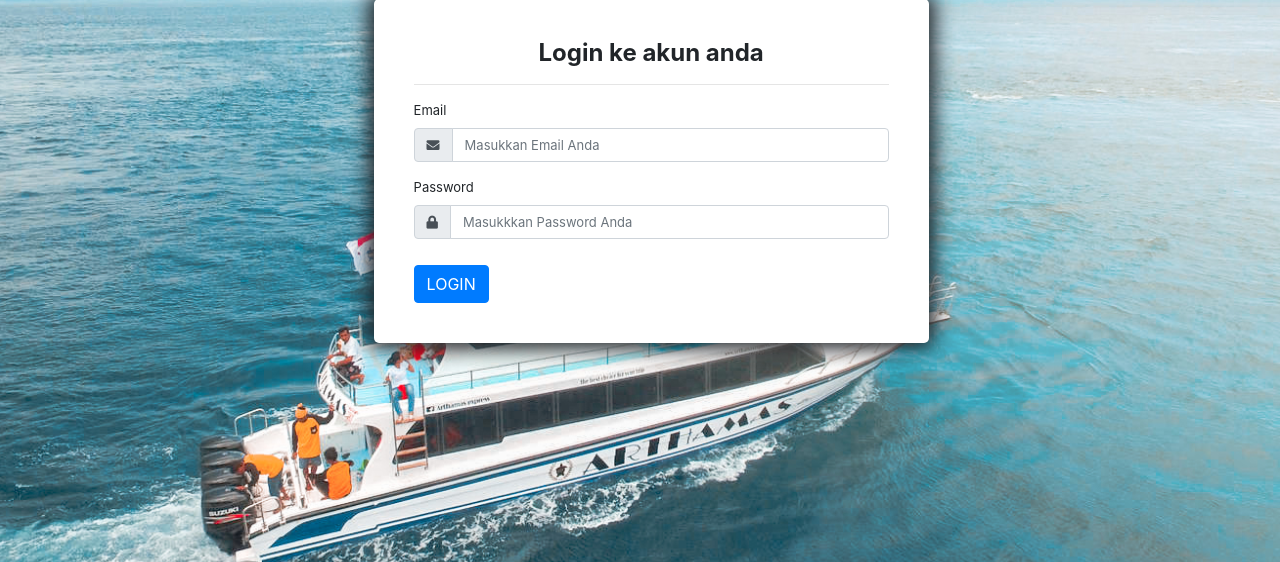
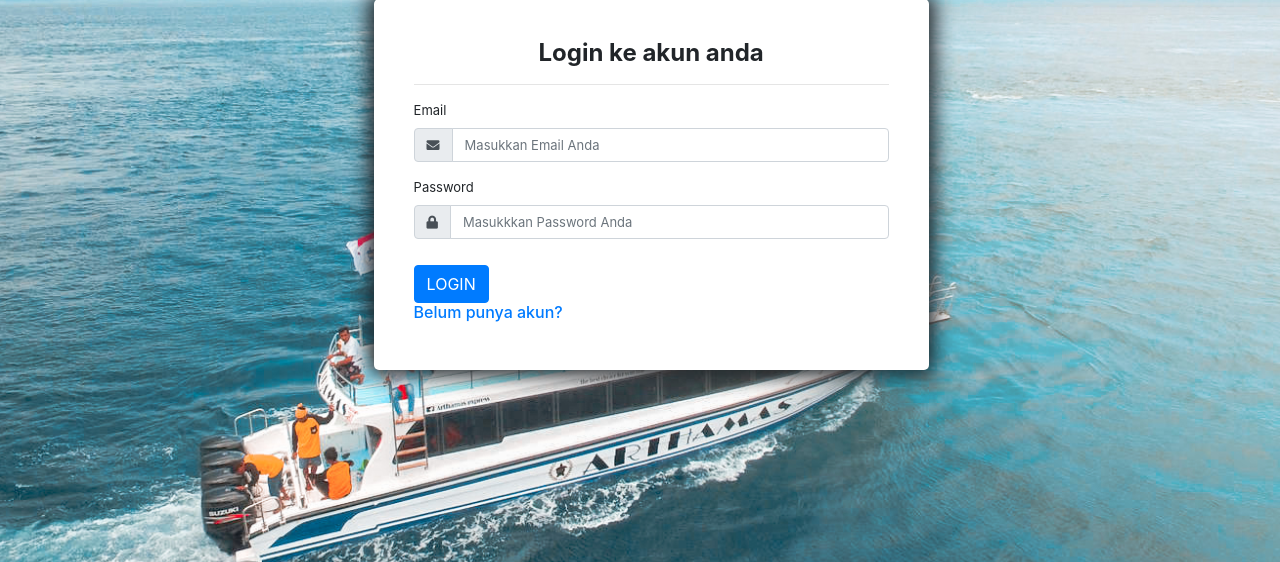
Before and after one commit to yogamahhendra/progress, a PHP site: page /login.php in a window 1280 px wide. Shown: the part 201-763 px from the top of the page. Run offline with PHP 8.4, Linux system fonts and the light colour scheme.

Commit message:
Update login.php

```diff
--- a/login.php
+++ b/login.php
@@ -69,6 +69,7 @@ if (isset($_POST["submit"])){
             </div>
 
             <button type="submit" name="submit" class="btn btn-primary" style="margin-top:10px;">LOGIN</button>
+          <h6><a href="register.php">Belum punya akun?</a></h6>
         </form>
 
       </div>
```
